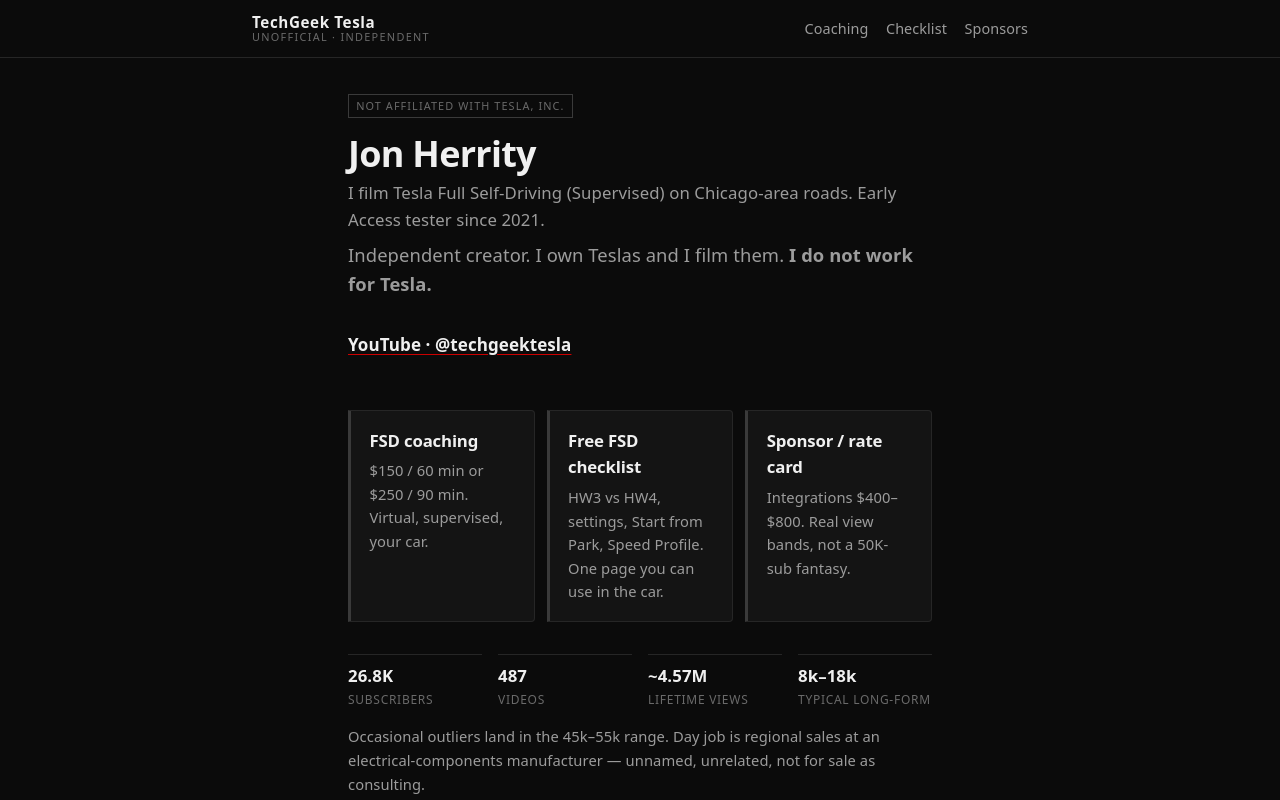
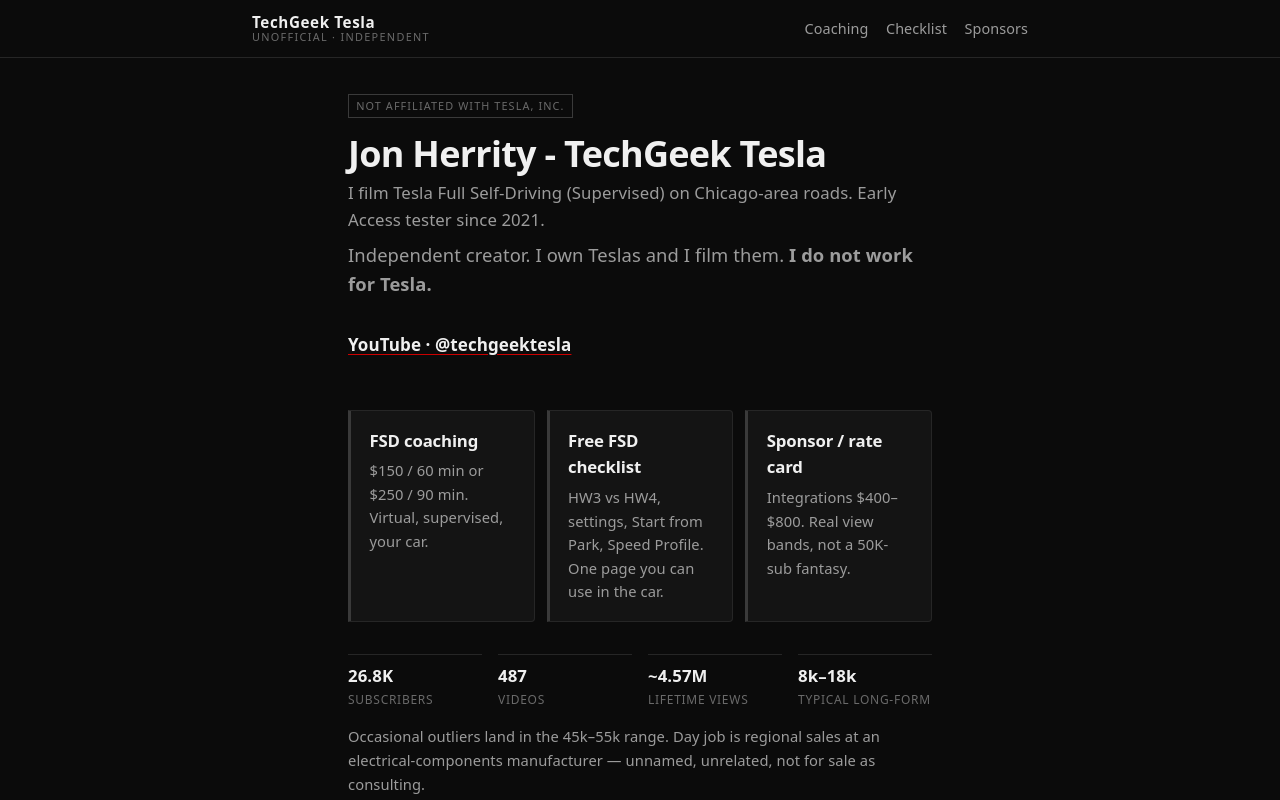
Before and after one commit to techgeektesla-cell/techgeektesla-site, a plain HTML site: page index.html in a window 1280 px wide. Shown: the top 800 px of the page. Drawn offline with Linux system fonts and the light colour scheme.

Commit message:
Update index.html

```diff
--- a/index.html
+++ b/index.html
@@ -27,7 +27,7 @@
     <div class="wrap">
       <p class="unofficial">Not affiliated with Tesla, Inc.</p>
       <div class="hero">
-        <h1>Jon Herrity</h1>
+        <h1>Jon Herrity - TechGeek Tesla</h1>
         <p class="who">I film Tesla Full Self-Driving (Supervised) on Chicago-area roads. Early Access tester since 2021.</p>
         <p class="lede">Independent creator. I own Teslas and I film them. <strong>I do not work for Tesla.</strong></p>
         <a class="yt" href="https://www.youtube.com/@techgeektesla">YouTube · @techgeektesla</a>
```
